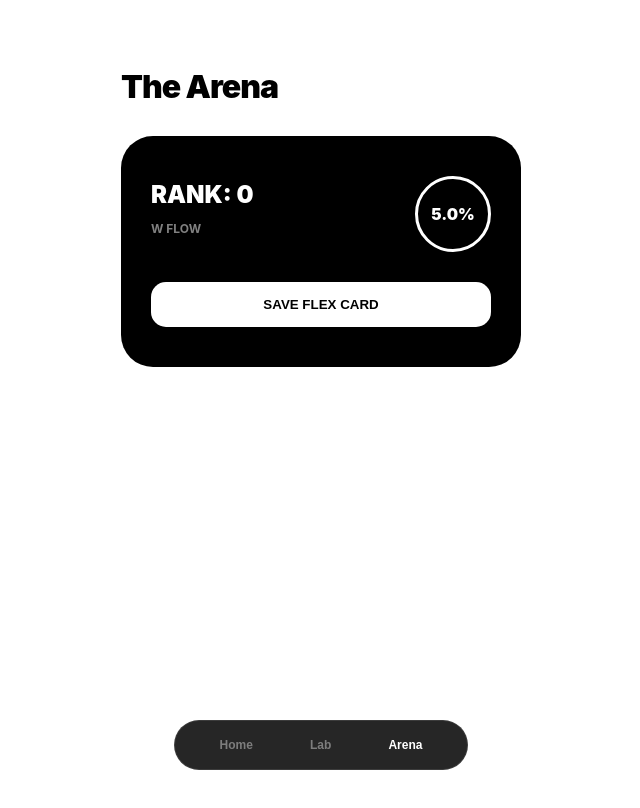
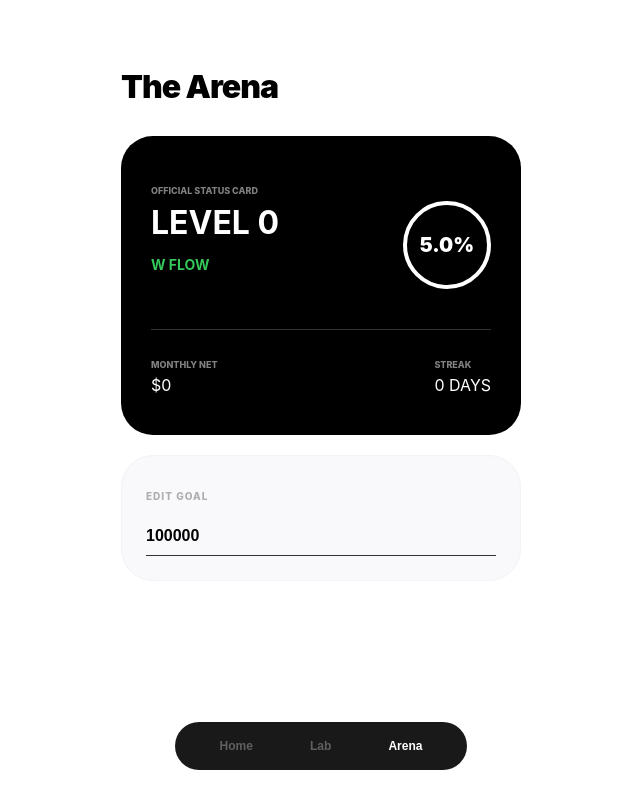
Before and after one commit to dhruvi-d/vitejs-vite-u25gxrsm, a React (Vite) app: page / in a window 1280 px wide. Both pictures are taken after a click on the button "Arena". Shown: the top 808 px of the page, without its empty margins (319-959 px from the left). Built offline with nearby package versions, Linux system fonts and the light colour scheme.

Commit message:
03/26 v.3

```diff
--- a/src/App.jsx
+++ b/src/App.jsx
@@ -3,80 +3,110 @@ import React, { useState, useEffect } from 'react';
 export default function App() {
   const [activeTab, setActiveTab] = useState('home');
   const [isDarkMode, setIsDarkMode] = useState(false);
+
   const [stack, setStack] = useState(() => JSON.parse(localStorage.getItem('stack')) || 5000);
   const [goal, setGoal] = useState(() => JSON.parse(localStorage.getItem('goal')) || 100000);
-  const [sending, setSending] = useState(300);
-  const [burning, setBurning] = useState(200);
+  const [history, setHistory] = useState(() => JSON.parse(localStorage.getItem('history')) || []);
+  const [recurring, setRecurring] = useState(() => JSON.parse(localStorage.getItem('recurring')) || []);
   const [streak, setStreak] = useState(() => JSON.parse(localStorage.getItem('streak')) || 0);
-  const [history, setHistory] = useState(() => JSON.parse(localStorage.getItem('history')) || []);
 
   useEffect(() => {
     localStorage.setItem('stack', JSON.stringify(stack));
     localStorage.setItem('goal', JSON.stringify(goal));
+    localStorage.setItem('history', JSON.stringify(history));
+    localStorage.setItem('recurring', JSON.stringify(recurring));
     localStorage.setItem('streak', JSON.stringify(streak));
-    localStorage.setItem('history', JSON.stringify(history));
-  }, [stack, goal, streak, history]);
+  }, [stack, goal, history, recurring, streak]);
 
-  const progress = ((stack / goal) * 100).toFixed(1);
+  const monthlyIncome = recurring.filter(r => r.type === 'income').reduce((acc, curr) => acc + Number(curr.amount), 0);
+  const monthlyBurn = recurring.filter(r => r.type === 'burn').reduce((acc, curr) => acc + Number(curr.amount), 0);
+  const netAutopilot = monthlyIncome - monthlyBurn;
+  const progress = Math.min(((stack / goal) * 100), 100).toFixed(1);
   const level = Math.floor(progress / 10);
-  const vibeRatio = ((sending / (sending + burning)) * 100).toFixed(0);
-  const isClutch = vibeRatio >= 50;
 
   const currentStyles = isDarkMode ? darkTheme : lightTheme;
 
-  const addReceipt = (label, amount) => {
-    const newEntry = { label, amount, id: Date.now() };
+  // --- REFINED LOGGING LOGIC ---
+  const logTransaction = (label, amount, type) => {
+    if(!label || !amount) return;
+    const isIncome = type === 'income';
+    const finalAmt = isIncome ? Math.abs(Number(amount)) : -Math.abs(Number(amount));
+
+    const newEntry = { label, amount: finalAmt, id: Date.now(), type };
     setHistory([newEntry, ...history]);
-    setStack(prev => prev + Number(amount));
-    setStreak(s => s + 1);
+    setStack(prev => prev + finalAmt);
+    if (isIncome) setStreak(s => s + 1);
   };
 
-  // --- PAGES ---
+  const deleteItem = (id, amount) => {
+    setHistory(history.filter(item => item.id !== id));
+    setStack(prev => prev - amount);
+  };
+
   const HomePage = () => (
     <div style={styles.page}>
       <header style={styles.header}>
         <div style={{...styles.logo, color: currentStyles.text}}>STACKED</div>
-        <button onClick={() => setIsDarkMode(!isDarkMode)} style={styles.themeBtn}>
-          {isDarkMode ? 'SNOW' : 'MIDNIGHT'}
-        </button>
+        <button onClick={() => setIsDarkMode(!isDarkMode)} style={styles.themeBtn}>{isDarkMode ? 'SNOW' : 'MIDNIGHT'}</button>
       </header>
       <section style={styles.hero}>
-        <p style={styles.label}>LVL {level} STATUS</p>
+        <p style={styles.label}>LVL {level} • {streak} DAY STREAK</p>
         <h1 style={{...styles.bigNum, color: currentStyles.text}}>{progress}%</h1>
         <div style={{...styles.track, background: currentStyles.track}}>
           <div style={{...styles.fill, width: `${progress}%`, background: currentStyles.text}}></div>
         </div>
-        <p style={{...styles.streakText, color: currentStyles.text}}>WIN STREAK: {streak} DAYS 🔥</p>
       </section>
 
       <div style={{...styles.vibeCard, background: currentStyles.card, borderColor: currentStyles.border}}>
-         <p style={styles.label}>RECENT RECEIPTS</p>
-         {history.slice(0, 3).map(item => (
+         <p style={styles.label}>RECENT ACTIVITY</p>
+         {history.length === 0 && <p style={{fontSize: '12px', opacity: 0.4, textAlign: 'center', padding: '20px'}}>No moves yet.</p>}
+         {history.map(item => (
            <div key={item.id} style={{...styles.row, color: currentStyles.text, borderBottomColor: currentStyles.border}}>
              <span>{item.label}</span>
-             <span style={{color: '#34C759'}}>+${item.amount}</span>
+             <div style={{display: 'flex', alignItems: 'center', gap: '12px'}}>
+                <span style={{color: item.amount > 0 ? '#34C759' : '#FF3B30', fontWeight: '800'}}>
+                    {item.amount > 0 ? '+' : '-'}${Math.abs(item.amount)}
+                </span>
+                <button onClick={() => deleteItem(item.id, item.amount)} style={styles.deleteCircleSmall}>×</button>
+             </div>
            </div>
          ))}
-         {history.length === 0 && <p style={{fontSize: '12px', opacity: 0.5, textAlign: 'center'}}>No wins logged yet.</p>}
       </div>
     </div>
   );
 
   const LabPage = () => {
-    const [tempLabel, setTempLabel] = useState('');
-    const [tempAmt, setTempAmt] = useState('');
+    const [name, setName] = useState('');
+    const [val, setVal] = useState('');
     return (
       <div style={styles.page}>
         <h2 style={{...styles.pageTitle, color: currentStyles.text}}>The Lab</h2>
         <div style={{...styles.vibeCard, background: currentStyles.card, borderColor: currentStyles.border}}>
-          <p style={styles.label}>LOG A NEW WIN</p>
-          <input placeholder="Source (e.g. Side Hustle)" value={tempLabel} onChange={e => setTempLabel(e.target.value)} style={{...styles.labInput, color: currentStyles.text}} />
-          <input type="number" placeholder="Amount ($)" value={tempAmt} onChange={e => setTempAmt(e.target.value)} style={{...styles.labInput, color: currentStyles.text}} />
-          <button onClick={() => {addReceipt(tempLabel, tempAmt); setTempLabel(''); setTempAmt('')}} style={styles.mainBtn}>LOG RECEIPT</button>
+          <p style={styles.label}>QUICK LOG</p>
+          <input placeholder="Chipotle, Paycheck, etc." value={name} onChange={e => setName(e.target.value)} style={{...styles.labInput, color: currentStyles.text}} />
+          <input type="number" placeholder="0.00" value={val} onChange={e => setVal(e.target.value)} style={{...styles.labInput, color: currentStyles.text}} />
+          <div style={styles.grid}>
+            <button onClick={() => {logTransaction(name, val, 'income'); setName(''); setVal('')}} style={{...styles.mainBtn, background: '#000', color: '#FFF'}}>+ INCOME</button>
+            <button onClick={() => {logTransaction(name, val, 'burn'); setName(''); setVal('')}} style={{...styles.mainBtn, background: '#F2F2F7', color: '#000'}}>- SPEND</button>
+          </div>
         </div>
-        <div style={styles.fieldDark}>
-          <label style={styles.tileLabel}>NORTH STAR GOAL</label>
-          <input type="number" value={goal} onChange={(e) => setGoal(Number(e.target.value))} style={styles.massiveInput} />
+        <div style={{...styles.vibeCard, background: currentStyles.card, borderColor: currentStyles.border}}>
+          <p style={styles.label}>RECURRING FLOWS</p>
+          {recurring.map(r => (
+            <div key={r.id} style={{...styles.row, color: currentStyles.text, borderBottomColor: currentStyles.border}}>
+              <span>{r.label}</span>
+              <div style={{display: 'flex', gap: '12px', alignItems: 'center'}}>
+                <span style={{color: r.type === 'income' ? '#34C759' : '#FF3B30'}}>${r.amount}</span>
+                <button onClick={() => setRecurring(recurring.filter(f => f.id !== r.id))} style={styles.deleteCircleSmall}>×</button>
+              </div>
+            </div>
+          ))}
+          <button onClick={() => {
+            const l = prompt("Name (e.g. Netflix)");
+            const a = prompt("Amount");
+            const t = confirm("Is this Income?") ? 'income' : 'burn';
+            if(l && a) setRecurring([...recurring, {label: l, amount: a, type: t, id: Date.now()}]);
+          }} style={styles.addBtn}>+ ADD RECURRING</button>
         </div>
       </div>
     );
@@ -86,14 +116,24 @@ export default function App() {
     <div style={styles.page}>
       <h2 style={{...styles.pageTitle, color: currentStyles.text}}>The Arena</h2>
       <div style={{...styles.shareCard, background: isDarkMode ? '#1C1C1E' : '#000', border: isDarkMode ? '1px solid #333' : 'none'}}>
+        <p style={styles.miniLabel}>OFFICIAL STATUS CARD</p>
         <div style={styles.flexBetween}>
           <div>
-            <p style={{fontSize: '24px', fontWeight: '900', margin: 0}}>RANK: {level}</p>
-            <p style={{fontSize: '12px', fontWeight: '700', opacity: 0.5}}>{isClutch ? 'W FLOW' : 'L RATIO'}</p>
+            <h3 style={{fontSize: '32px', margin: 0}}>LEVEL {level}</h3>
+            <p style={{fontSize: '14px', fontWeight: '700', color: netAutopilot >= 0 ? '#34C759' : '#FF3B30'}}>
+                {netAutopilot >= 0 ? 'W FLOW' : 'L RATIO'}
+            </p>
           </div>
           <div style={styles.shareCircle}>{progress}%</div>
         </div>
-        <button style={styles.flexBtn}>SAVE FLEX CARD</button>
+        <div style={{marginTop: '40px', display: 'flex', justifyContent: 'space-between', borderTop: '1px solid #333', paddingTop: '20px'}}>
+           <div><p style={styles.miniLabel}>MONTHLY NET</p><p style={{margin:0}}>${netAutopilot}</p></div>
+           <div><p style={styles.miniLabel}>STREAK</p><p style={{margin:0}}>{streak} DAYS</p></div>
+        </div>
+      </div>
+      <div style={{...styles.vibeCard, background: currentStyles.card, borderColor: currentStyles.border, marginTop: '20px'}}>
+          <p style={styles.label}>EDIT GOAL</p>
+          <input type="number" value={goal} onChange={(e) => setGoal(Number(e.target.value))} style={{...styles.labInput, color: currentStyles.text, marginBottom: 0}} />
       </div>
     </div>
   );
@@ -103,11 +143,10 @@ export default function App() {
       {activeTab === 'home' && <HomePage />}
       {activeTab === 'lab' && <LabPage />}
       {activeTab === 'arena' && <ArenaPage />}
-
       <nav style={styles.nav}>
-        <button onClick={() => setActiveTab('home')} style={{...styles.navBtn, opacity: activeTab === 'home' ? 1 : 0.4}}>Home</button>
-        <button onClick={() => setActiveTab('lab')} style={{...styles.navBtn, opacity: activeTab === 'lab' ? 1 : 0.4}}>Lab</button>
-        <button onClick={() => setActiveTab('arena')} style={{...styles.navBtn, opacity: activeTab === 'arena' ? 1 : 0.4}}>Arena</button>
+        <button onClick={() => setActiveTab('home')} style={{...styles.navBtn, opacity: activeTab === 'home' ? 1 : 0.3}}>Home</button>
+        <button onClick={() => setActiveTab('lab')} style={{...styles.navBtn, opacity: activeTab === 'lab' ? 1 : 0.3}}>Lab</button>
+        <button onClick={() => setActiveTab('arena')} style={{...styles.navBtn, opacity: activeTab === 'arena' ? 1 : 0.3}}>Arena</button>
       </nav>
     </div>
   );
@@ -117,28 +156,28 @@ const lightTheme = { bg: '#FFFFFF', text: '#000000', card: '#F9F9FB', border: '#
 const darkTheme = { bg: '#000000', text: '#FFFFFF', card: '#1C1C1E', border: '#2C2C2E', track: '#2C2C2E' };
 
 const styles = {
-  container: { minHeight: '100vh', fontFamily: '-apple-system, sans-serif', padding: '0 24px', paddingBottom: '120px', transition: 'background 0.3s ease' },
+  container: { minHeight: '100vh', fontFamily: '-apple-system, sans-serif', padding: '0 24px', paddingBottom: '120px', transition: 'all 0.3s ease' },
   page: { maxWidth: '400px', margin: '0 auto', paddingTop: '40px' },
   header: { display: 'flex', justifyContent: 'space-between', alignItems: 'center', marginBottom: '60px' },
   logo: { fontWeight: '900', fontSize: '13px', letterSpacing: '2px' },
-  themeBtn: { background: '#000', color: '#FFF', border: 'none', padding: '6px 12px', borderRadius: '20px', fontSize: '9px', fontWeight: '800' },
+  themeBtn: { background: '#000', color: '#FFF', border: 'none', padding: '8px 16px', borderRadius: '20px', fontSize: '10px', fontWeight: '800', cursor: 'pointer' },
   hero: { textAlign: 'center', marginBottom: '40px' },
   bigNum: { fontSize: '7rem', fontWeight: '900', letterSpacing: '-6px', lineHeight: '0.8', margin: 0 },
   label: { fontSize: '10px', fontWeight: '800', color: '#AEAEB2', letterSpacing: '1px', marginBottom: '15px' },
   track: { width: '100%', height: '8px', borderRadius: '10px', marginTop: '30px', overflow: 'hidden' },
-  fill: { height: '100%', transition: 'width 1.2s ease' },
-  streakText: { fontSize: '10px', fontWeight: '800', marginTop: '15px' },
+  fill: { height: '100%', transition: 'width 1s cubic-bezier(0.4, 0, 0.2, 1)' },
   vibeCard: { padding: '24px', borderRadius: '32px', border: '1px solid', marginBottom: '20px' },
-  row: { display: 'flex', justifyContent: 'space-between', padding: '12px 0', borderBottom: '1px solid', fontSize: '14px', fontWeight: '600' },
+  flexBetween: { display: 'flex', justifyContent: 'space-between', alignItems: 'center' },
+  row: { display: 'flex', justifyContent: 'space-between', alignItems: 'center', padding: '16px 0', borderBottom: '1px solid', fontSize: '14px', fontWeight: '600' },
   pageTitle: { fontSize: '32px', fontWeight: '900', letterSpacing: '-1px', marginBottom: '30px' },
-  labInput: { width: '100%', background: 'transparent', border: 'none', borderBottom: '1px solid #333', marginBottom: '20px', padding: '10px 0', fontSize: '16px', fontWeight: '600', outline: 'none' },
-  mainBtn: { width: '100%', background: '#34C759', color: '#FFF', border: 'none', padding: '18px', borderRadius: '20px', fontWeight: '800', cursor: 'pointer' },
-  nav: { position: 'fixed', bottom: '30px', left: '50%', transform: 'translateX(-50%)', width: '260px', background: 'rgba(0,0,0,0.85)', backdropFilter: 'blur(15px)', borderRadius: '40px', display: 'flex', justifyContent: 'space-around', padding: '16px', border: '1px solid rgba(255,255,255,0.1)' },
-  navBtn: { background: 'none', border: 'none', color: '#FFF', fontWeight: '700', fontSize: '12px' },
-  fieldDark: { background: '#1C1C1E', color: '#FFF', padding: '20px', borderRadius: '24px', marginBottom: '10px' },
-  massiveInput: { border: 'none', background: 'none', fontSize: '1.4rem', fontWeight: '800', outline: 'none', color: '#FFF', width: '100%' },
-  shareCard: { color: '#FFF', padding: '40px 30px', borderRadius: '32px', marginBottom: '40px' },
-  flexBetween: { display: 'flex', justifyContent: 'space-between', alignItems: 'center' },
-  shareCircle: { width: '70px', height: '70px', borderRadius: '50%', border: '3px solid #FFF', display: 'flex', alignItems: 'center', justifyContent: 'center', fontSize: '16px', fontWeight: '900' },
-  flexBtn: { width: '100%', marginTop: '30px', background: '#FFF', color: '#000', border: 'none', padding: '15px', borderRadius: '15px', fontWeight: '800' }
+  labInput: { width: '100%', background: 'transparent', border: 'none', borderBottom: '1px solid #333', marginBottom: '25px', padding: '10px 0', fontSize: '16px', fontWeight: '600', outline: 'none' },
+  grid: { display: 'grid', gridTemplateColumns: '1fr 1fr', gap: '10px' },
+  mainBtn: { border: 'none', padding: '20px', borderRadius: '22px', fontWeight: '800', cursor: 'pointer' },
+  addBtn: { width: '100%', marginTop: '10px', background: 'transparent', border: '1px dashed #AEAEB2', color: '#AEAEB2', padding: '14px', borderRadius: '18px', fontWeight: '700', cursor: 'pointer' },
+  deleteCircleSmall: { width: '20px', height: '20px', borderRadius: '50%', background: '#F2F2F7', color: '#8E8E93', border: 'none', fontWeight: '900', cursor: 'pointer', display: 'flex', alignItems: 'center', justifyContent: 'center', fontSize: '12px' },
+  nav: { position: 'fixed', bottom: '30px', left: '50%', transform: 'translateX(-50%)', width: '260px', background: 'rgba(0,0,0,0.9)', backdropFilter: 'blur(15px)', borderRadius: '40px', display: 'flex', justifyContent: 'space-around', padding: '16px' },
+  navBtn: { background: 'none', border: 'none', color: '#FFF', fontWeight: '700', fontSize: '12px', cursor: 'pointer' },
+  shareCard: { color: '#FFF', padding: '40px 30px', borderRadius: '32px' },
+  shareCircle: { width: '80px', height: '80px', borderRadius: '50%', border: '4px solid #FFF', display: 'flex', alignItems: 'center', justifyContent: 'center', fontSize: '20px', fontWeight: '900' },
+  miniLabel: { fontSize: '9px', fontWeight: '800', opacity: 0.5, marginBottom: '5px' }
 };
```
